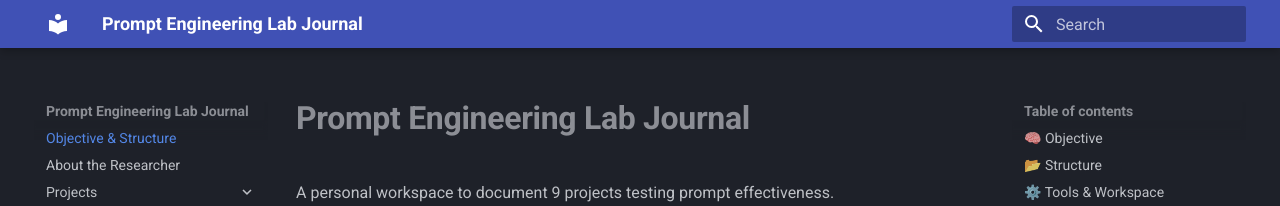
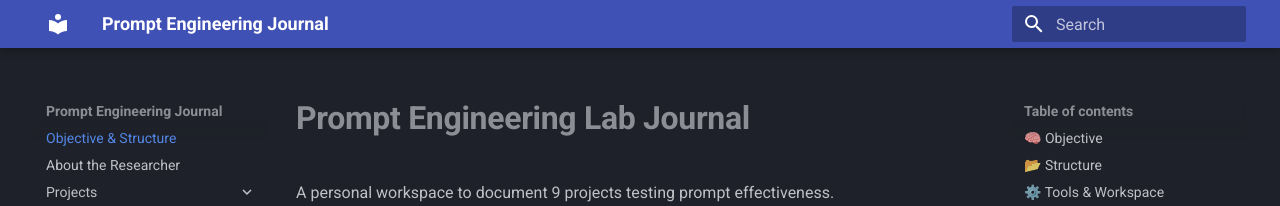
Before and after one commit to Amal-nellanhi/prompt-engineering-journal, an MkDocs documentation site: the page built from docs/index.md, in a window 1280 px wide. Shown: the top 206 px of the page. Built offline with MkDocs 1.6.1 and Material for MkDocs 9.7.7, drawn with Linux system fonts in a browser that asks for light colours.

```diff
--- a/mkdocs.yml
+++ b/mkdocs.yml
@@ -1,5 +1,5 @@
 
-site_name: Prompt Engineering Lab Journal
+site_name: Prompt Engineering Journal
 site_author: Amal N K
 
 # site_url: https://Amal-nellanhi.github.io/prompt-engineering-journal/
```
Also changed, not shown: site/researcher.html, site/search/search_index.json.
